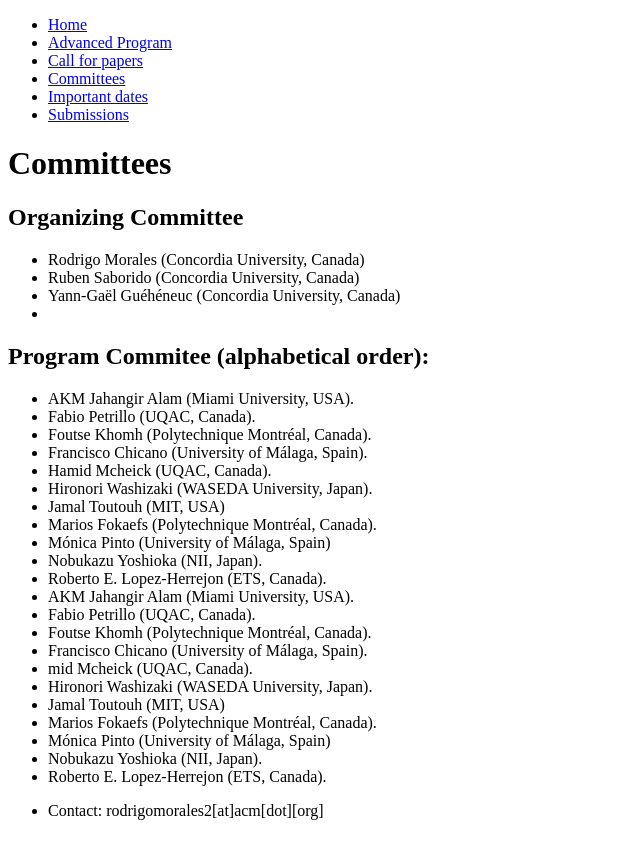
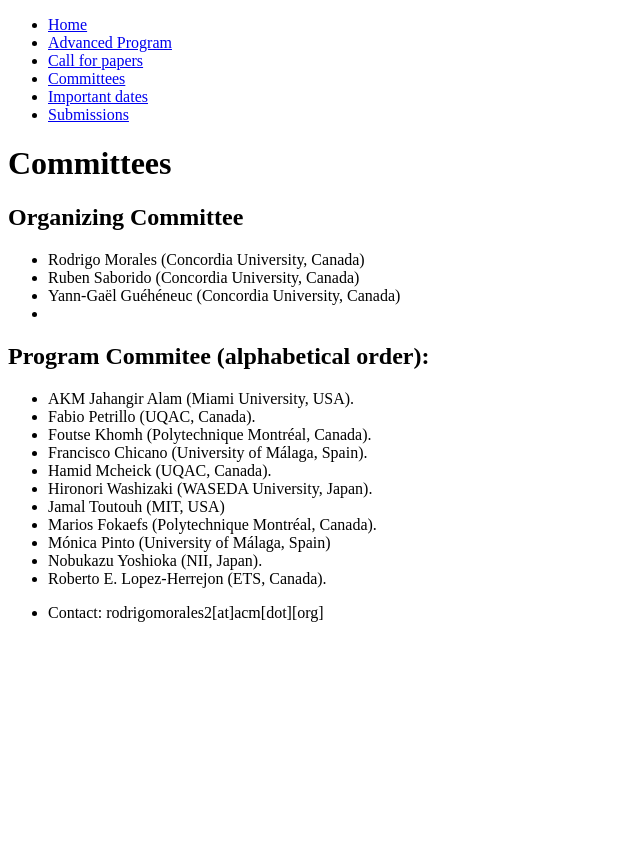
Before and after one commit to moar82/SERP4IoT, a Jekyll site: the page built from Committees/index.html, in a window 1280 px wide. Shown: the top 859 px of the page, without its empty margins (0-640 px from the left). Built offline with Jekyll 4.4.1, drawn with Linux system fonts in a browser that asks for light colours.

```diff
--- a/Committees/index.html
+++ b/Committees/index.html
@@ -24,16 +24,5 @@
     <li>Mónica Pinto (University of Málaga, Spain)</li>
     <li>Nobukazu Yoshioka (NII, Japan).</li>
     <li>Roberto E. Lopez-Herrejon (ETS, Canada).</li>
-    <li>AKM Jahangir Alam (Miami University, USA).</li>
-    <li>Fabio Petrillo (UQAC, Canada).</li>
-    <li>Foutse Khomh (Polytechnique Montréal, Canada).</li>
-    <li>Francisco Chicano (University of Málaga, Spain).</li>
-    <li>mid Mcheick (UQAC, Canada).</li>
-    <li>Hironori Washizaki (WASEDA University, Japan).</li>
-    <li>Jamal Toutouh (MIT, USA)</li>
-    <li>Marios Fokaefs (Polytechnique Montréal, Canada).</li>
-    <li>Mónica Pinto (University of Málaga, Spain)</li>
-    <li>Nobukazu Yoshioka (NII, Japan).</li>
-    <li>Roberto E. Lopez-Herrejon (ETS, Canada).</li>
 
 </ul>
```
